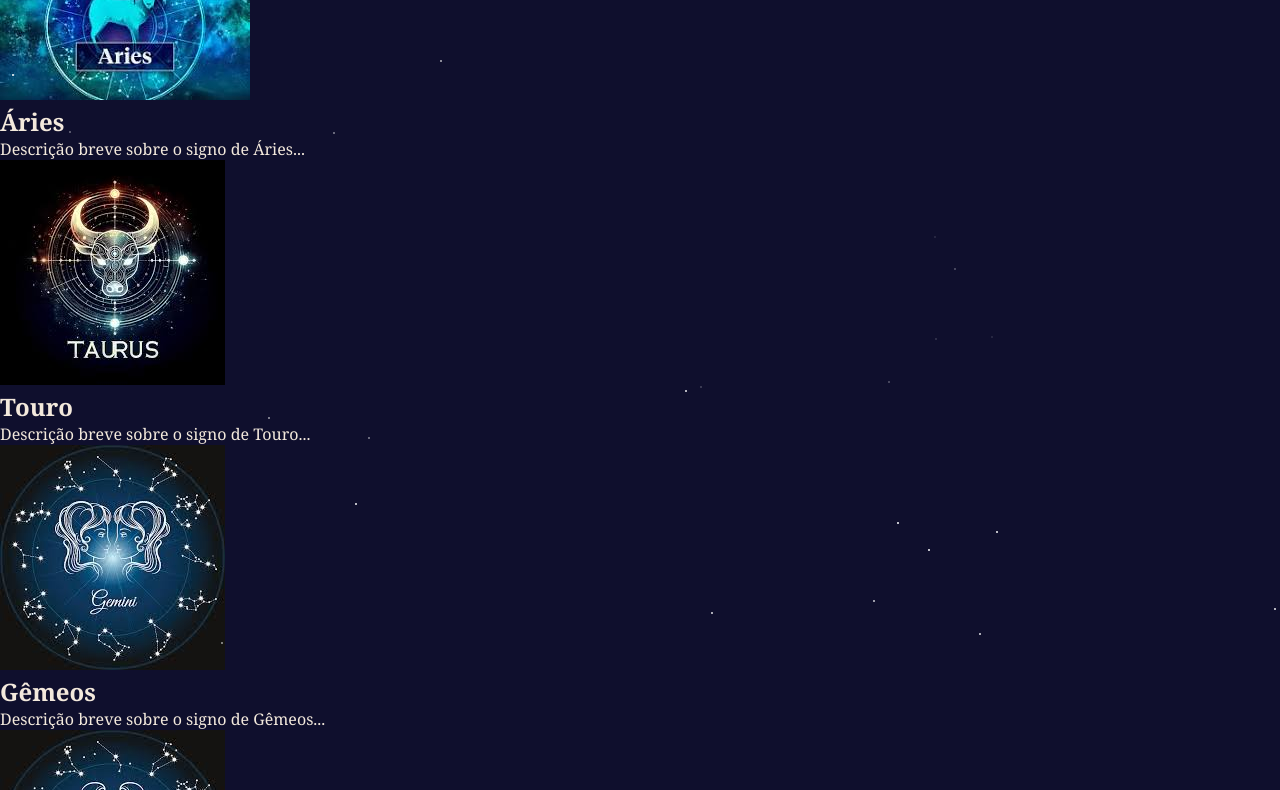
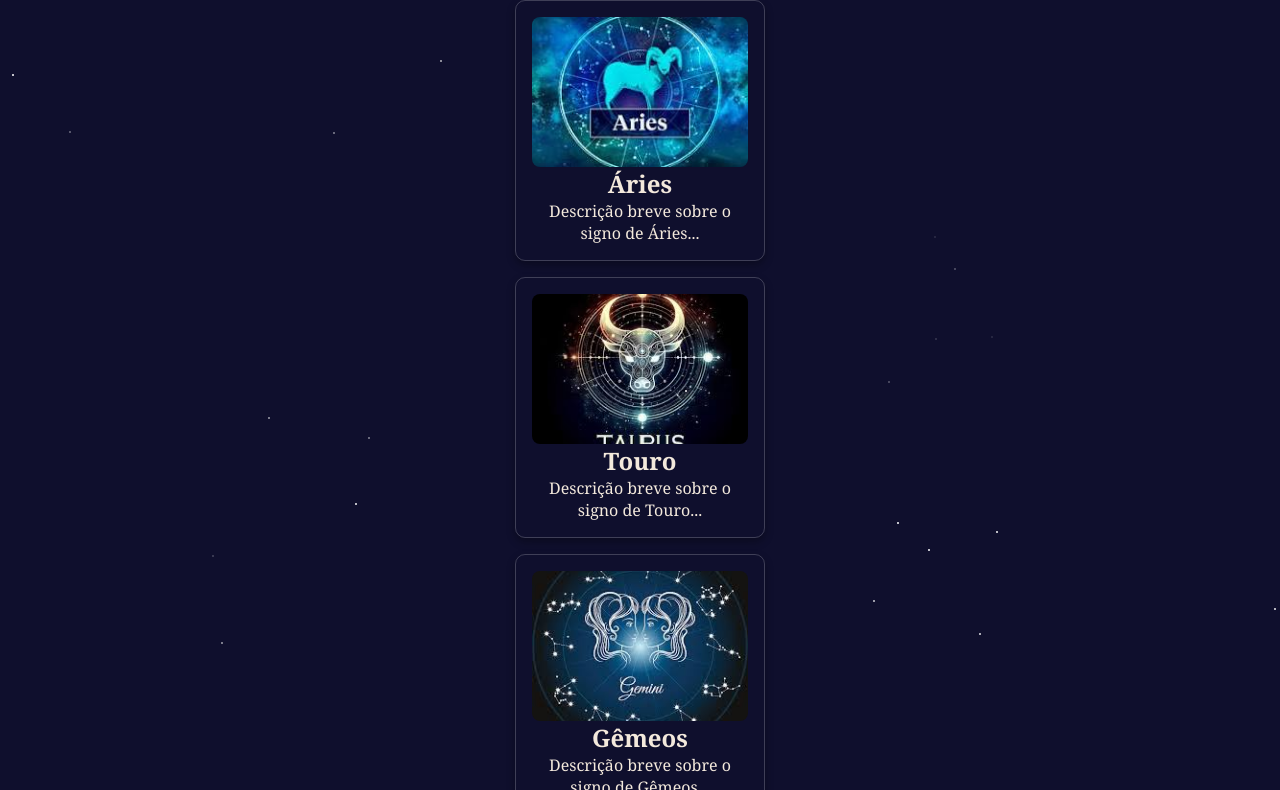
Before and after one commit to Natanael-cloud/siteAstrologia, a plain HTML site: page signos.html in a window 1280 px wide. Shown: the part 151-941 px from the top of the page. Drawn offline with Linux system fonts and the light colour scheme.

Commit message:
alterar elementos do .signo

```diff
--- a/style.css
+++ b/style.css
@@ -125,3 +125,32 @@ footer {
       grid-template-columns: 1fr; /* 1 imagem por linha em dispositivos muito pequenos */
   }
 }
+
+/* Centralizar a seção dos signos */
+.signos-section {
+  max-width: 90%;
+  margin: 0 auto;  /* Centraliza horizontalmente */
+  text-align: center;
+  padding-top: 2rem; /* Espaço superior para centralizar verticalmente */
+}
+
+/* Estilo de cada signo */
+.signo {
+  display: flex;
+  flex-direction: column;
+  align-items: center;  /* Centraliza o conteúdo de cada signo */
+  padding: 1rem;
+  border: 1px solid rgba(255, 255, 255, 0.2);
+  border-radius: 10px;
+  box-shadow: 0 4px 8px rgba(0, 0, 0, 0.3);
+  margin: 1rem auto;
+  max-width: 250px;  /* Define uma largura máxima para centralizar cada signo */
+  transition: transform 0.3s;
+}
+
+.signo img {
+  width: 100%;
+  height: 150px;
+  object-fit: cover;
+  border-radius: 8px;
+}
```
